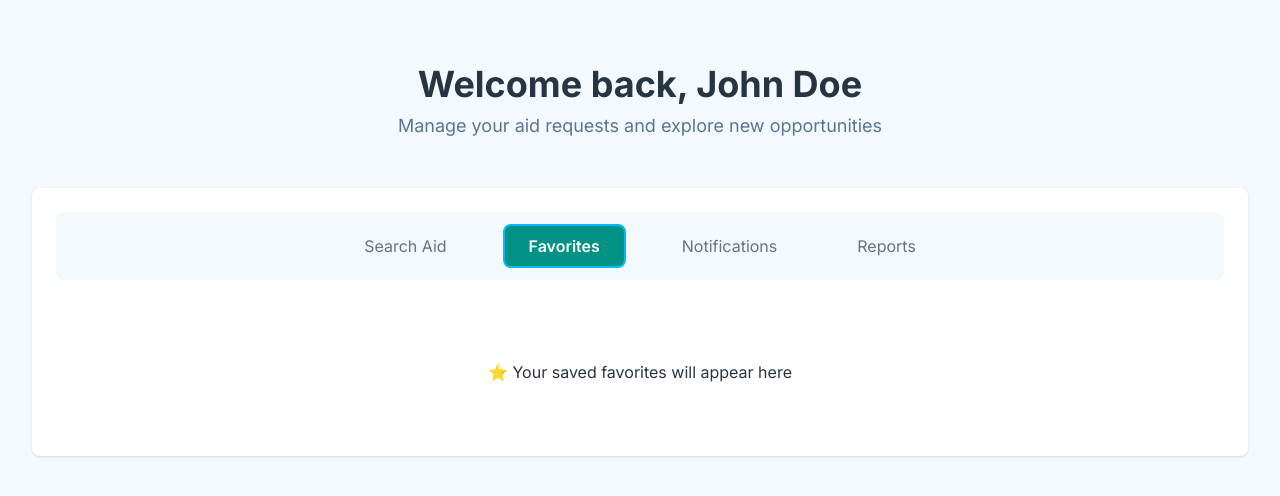
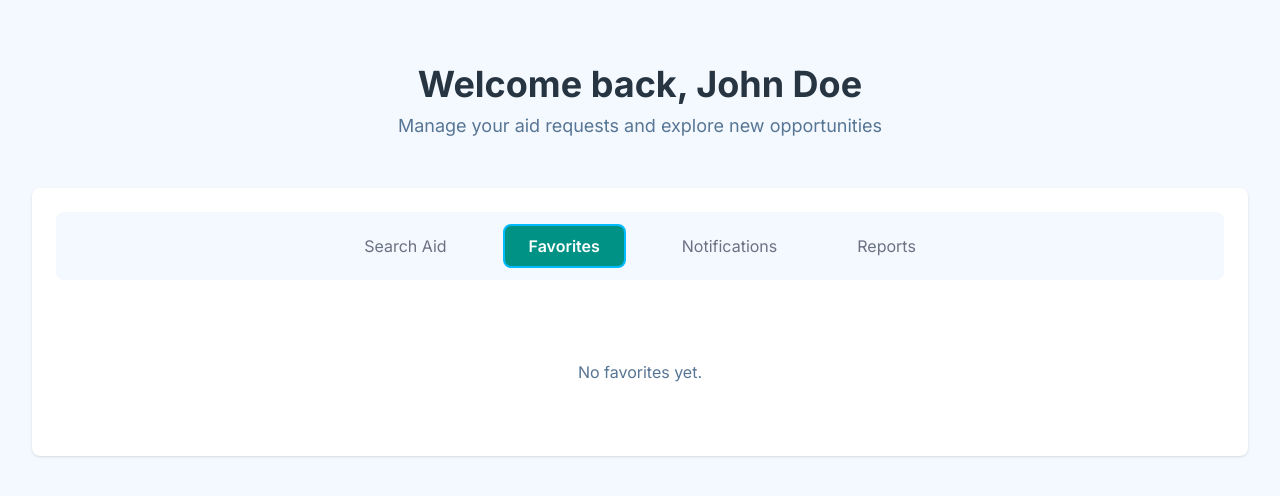
Before and after one commit to Ahmed-Alabadla/awn, a Next.js app: page /pages/announcements in a window 1280 px wide. Both pictures are taken after a click on the button "Favorites". Shown: the top 496 px of the page. Built offline with nearby package versions, Linux system fonts and the light colour scheme.

Commit message:
add favorite section

```diff
--- a/app/pages/announcements/page.tsx
+++ b/app/pages/announcements/page.tsx
@@ -19,6 +19,19 @@ function calculateDaysLeft(endDate: Date): number {
 }
 
 export default function AnnouncementPage() {
+
+    const [favorites, setFavorites] = useState<Announcement[]>([]);
+    function toggleFavorite(announcement: Announcement) {
+        setFavorites((prev) => {
+            const isAlreadyFavorite = prev.some((a) => a.id === announcement.id);
+            if (isAlreadyFavorite) {
+                return prev.filter((a) => a.id !== announcement.id);
+            } else {
+                return [...prev, announcement];
+            }
+        });
+    }
+
     const announcements: Announcement[] = [
         {
             id: 1,
@@ -161,7 +174,10 @@ export default function AnnouncementPage() {
                             <div className="grid grid-cols-1 sm:grid-cols-2 lg:grid-cols-3 gap-6">
                                 {paginated.length > 0 ? (
                                     paginated.map((announcement) => (
-                                        <AnnouncementCard key={announcement.id} announcement={announcement} />
+                                        <AnnouncementCard key={announcement.id}
+                                            announcement={announcement}
+                                            isFavorite={favorites.some((a) => a.id === announcement.id)}
+                                            onToggleFavorite={() => toggleFavorite(announcement)} />
                                     ))
                                 ) : (
                                     <div className="col-span-3 text-center text-muted-foreground py-12">
@@ -192,7 +208,22 @@ export default function AnnouncementPage() {
                     )}
 
                     {activeTab === "Favorites" && (
-                        <div className="text-center py-12">⭐ Your saved favorites will appear here</div>
+                        <div className="grid grid-cols-1 sm:grid-cols-2 lg:grid-cols-3 gap-6">
+                            {favorites.length > 0 ? (
+                                favorites.map((announcement) => (
+                                    <AnnouncementCard
+                                        key={announcement.id}
+                                        announcement={announcement}
+                                        isFavorite={true}
+                                        onToggleFavorite={() => toggleFavorite(announcement)}
+                                    />
+                                ))
+                            ) : (
+                                <div className="col-span-3 text-center text-muted-foreground py-12">
+                                    No favorites yet.
+                                </div>
+                            )}
+                        </div>
                     )}
                     {activeTab === "Notifications" && (
                         <div className="text-center py-12">🔔 Notifications panel coming soon</div>
--- a/components/shared/AnnouncementCard.tsx
+++ b/components/shared/AnnouncementCard.tsx
@@ -16,11 +16,13 @@ import { Announcement } from "@/lib/types";
 
 export default function AnnouncementCard({
   announcement,
+  isFavorite,
+  onToggleFavorite,
 }: {
-  announcement: Announcement;
+    announcement: Announcement;
+    isFavorite: boolean;
+    onToggleFavorite: () => void;
 }) {
-  // Local state for favorite toggle
-  const [isFavorite, setIsFavorite] = useState(false);
 
   // Calculate days left until deadline
   const calculateDaysLeft = (endDate: Date): string => {
@@ -58,15 +60,12 @@ export default function AnnouncementCard({
 
           {/* Favorite button */}
           <button
-            onClick={() => setIsFavorite(!isFavorite)}
-            className={`transition ${isFavorite ? "text-red-600" : "text-gray-400 hover:text-red-500"
-              }`}
+            onClick={onToggleFavorite}
+            className={`transition ${isFavorite ? "text-red-600" : "text-gray-400 hover:text-red-500"}`}
           >
-            <Heart
-              className="w-5 h-5"
-              fill={isFavorite ? "currentColor" : "none"}
-            />
+            <Heart className="w-5 h-5" fill={isFavorite ? "currentColor" : "none"} />
           </button>
+
 
         </div>
 
--- a/lib/types.ts
+++ b/lib/types.ts
@@ -12,4 +12,5 @@ export interface Announcement {
   admin_notes: string;
   created_at: Date;
   updated_at: Date;
+
 }
```
